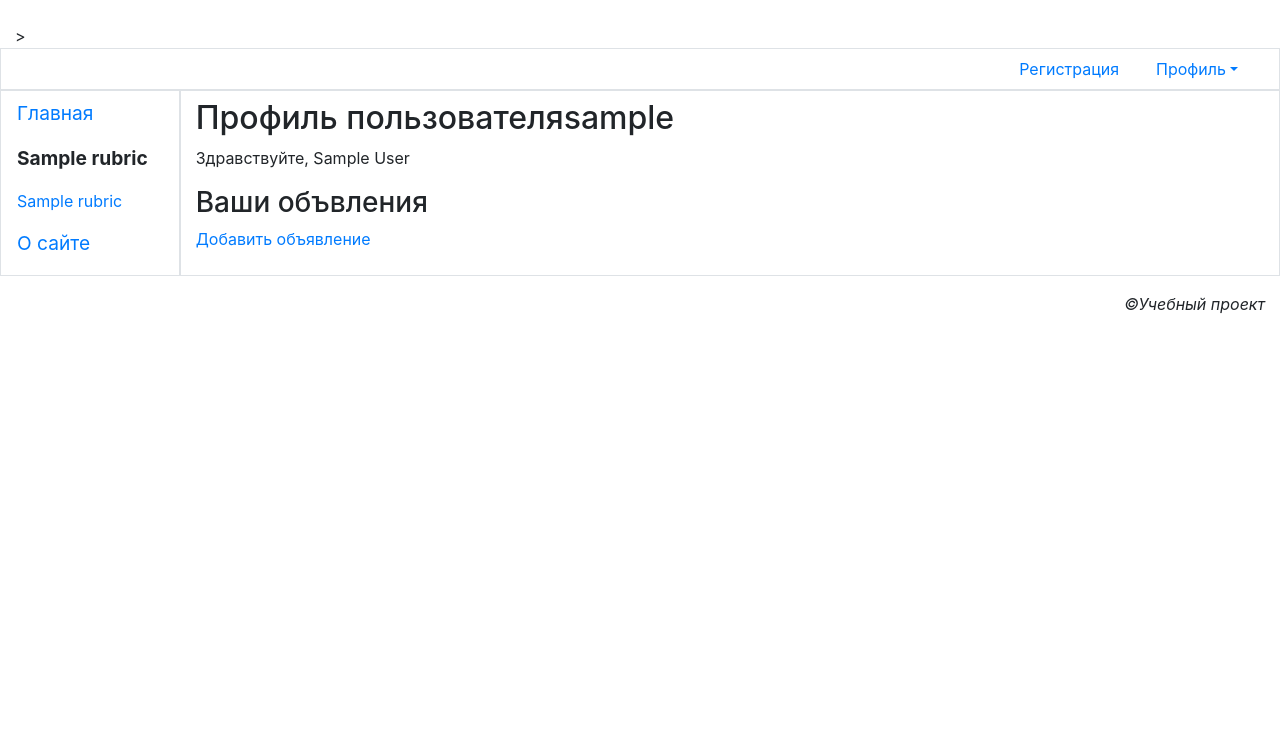
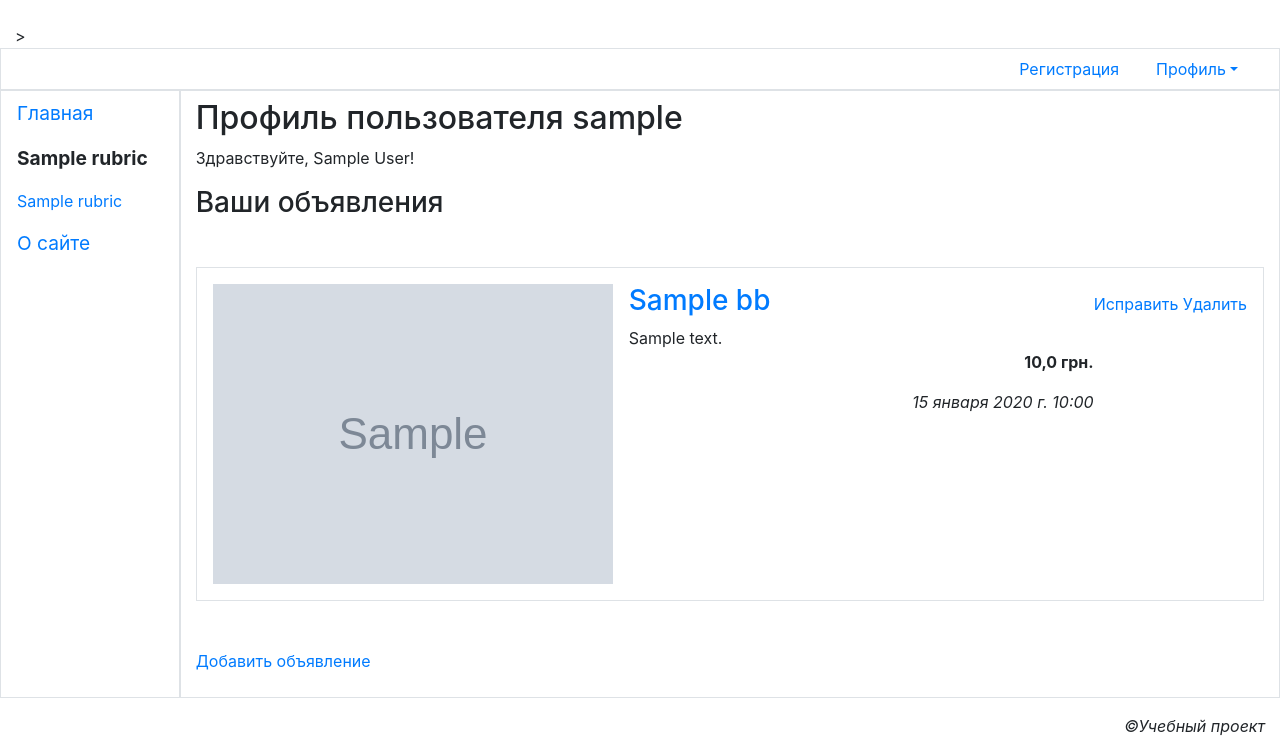
Before and after one commit to Arsendada/Bulletin-board-training-progect, a Django app: page /accounts/profile/ in a window 1280 px wide. Shown: the part 115-869 px from the top of the page. Before the commit the page ends 429 px from the top, so only its background shows below. Run offline with Django 4.2, Linux system fonts and the light colour scheme; a user stored in the database is signed in; tables that the repository leaves empty hold one stand-in row (values such as "Sample post"); grey boxes marked "Sample" are stand-in pictures; some libraries are stand-ins or nearby versions.

Commit message:
Исправлены шаблоны

```diff
--- a/main/templates/main/profile.html
+++ b/main/templates/main/profile.html
@@ -1,14 +1,43 @@
 {% extends "layout/basic.html" %}
+
+{% load thumbnail %}
+{% load static %}
 
 {% block title %}Профиль пользователя{% endblock %}
 
-{% block content %}
-<h2>Профиль пользователя{{ user.username }}</h2>
-{% if user.first_name and user.last_name %}
-<p>Здравствуйте, {{user.first_name}} {{user.last_name}}</p>
-{% else %}
-<p>Здравствуйте!</p>
-{% endif %}
-<h3>Ваши объвления</h3>
+{% block content%}
+    <h2>Профиль пользователя {{ user.username }}</h2>
+    {% if user.first_name and user.last_name %}
+    <p>3дравствуйте, {{ user.first_name }}  {{user.last_name }}!</p>
+    {% else %}
+    <p>3дравствуите!</p>
+    {% endif %}
+    <h3>Ваши объявления</h3>
+    {% if bbs %}
+        <ul class="list-unstyled">
+            {% for bb in bbs %}
+                <li class="media my-5 p-3 border">
+
+                    <a href="{% url 'main:detail' rubric_pk=bb.rubric.pk pk=bb.pk %}">
+                        {% if bb.image %}
+                            <img src="{% thumbnail bb.image 'default' %}"  class="mr-3">
+                        {% else %}
+                            <img src="{% static 'main/empty.jpg' %}" class="mr-3">
+                        {% endif %}
+                    </a>
+                    <div class="media-body">
+                        <h3><a href="{% url 'main:detail' rubric_pk=bb.rubric.pk pk=bb.pk %}">{{ bb.title }}</a></h3>
+                        <div>{{ bb.content }}</div>
+                        <p class="text-right font-weight-bold">{{ bb.price }} грн.</p>
+                        <p class="text-right font-italic">{{ bb.created_at }}</p>
+                    </div>
+                    <p class="text-right mt-2">
+                        <a href="{% url 'main:profile_bb_change' pk=bb.pk %}">Исправить</a>
+                        <a href="{% url 'main:profile_bb_delete' pk=bb.pk %}">Удалить</a>
+                    </p>
+                </li>
+            {% endfor %}
+        </ul>
+    {% endif %}
 <p><a href="{% url 'main:profile_bb_add' %}">Добавить объявление</a></p>
 {% endblock %}
```
